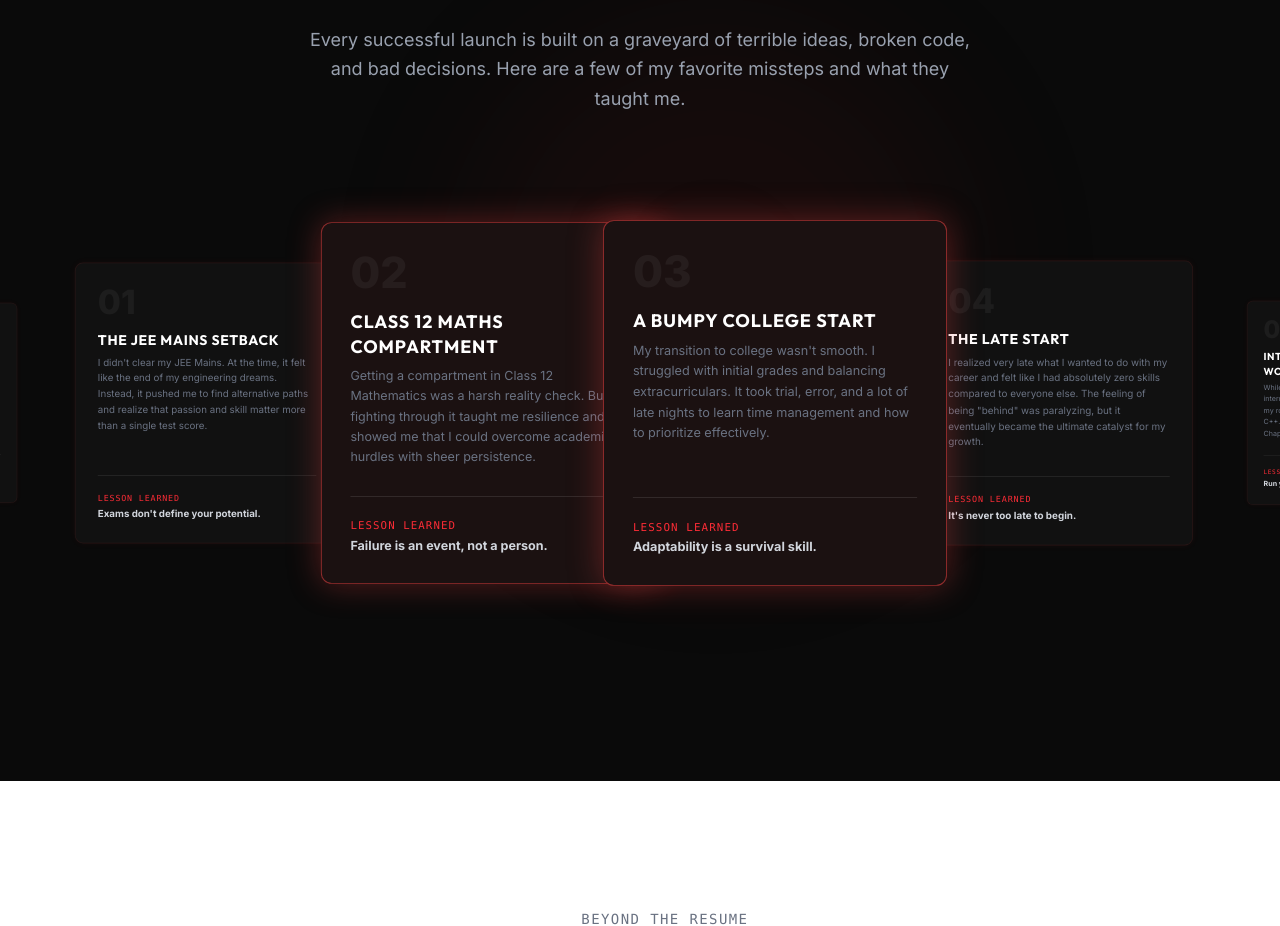
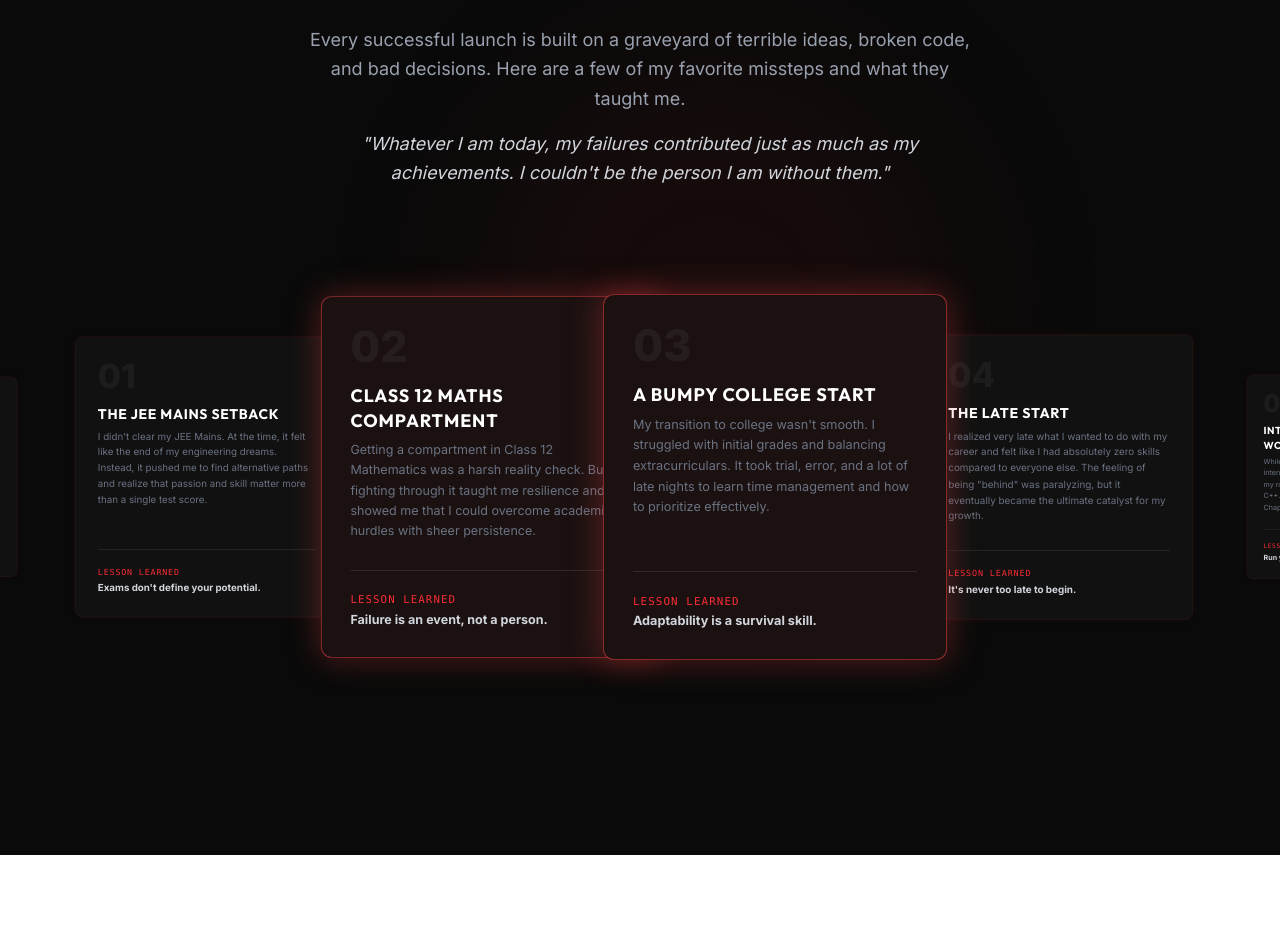
Before and after one commit to Abhinandankhajuria01/Portfolio, a React (Vite) app: page / in a window 1280 px wide. Shown: the part 4760-5686 px from the top of the page. Built offline with nearby package versions, Linux system fonts and the light colour scheme.

Commit message:
fix(MuseumOfFailures): restored missing quote

```diff
--- a/src/components/MuseumOfFailures.tsx
+++ b/src/components/MuseumOfFailures.tsx
@@ -276,6 +276,9 @@ export default function MuseumOfFailures() {
             Every successful launch is built on a graveyard of terrible ideas, broken code, and bad decisions.
             Here are a few of my favorite missteps and what they taught me.
           </p>
+          <p className="text-gray-300 max-w-2xl mx-auto text-lg leading-relaxed mt-4 italic">
+            "Whatever I am today, my failures contributed just as much as my achievements. I couldn't be the person I am without them."
+          </p>
         </div>
       </div>
 
```
